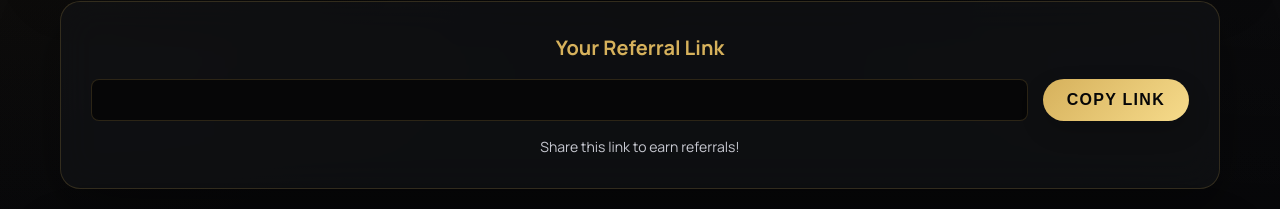
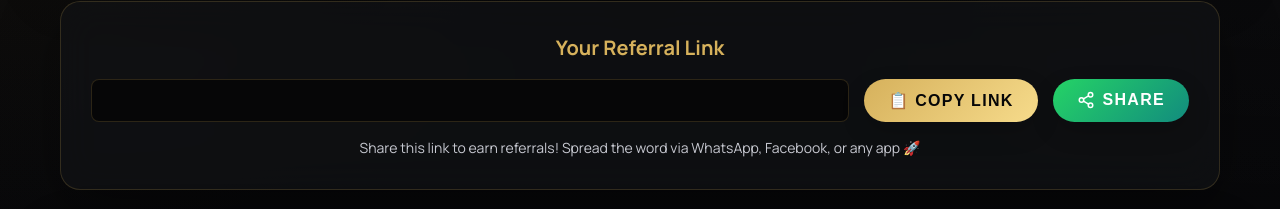
Before and after one commit to AyushPrad2907/thewarrior, a React (Vite) app in the folder frontend/: page /dashboard in a window 1280 px wide. Shown: the part 436-645 px from the top of the page. Built offline with nearby package versions, Linux system fonts and the light colour scheme; no server answers; sample sign-in values are in the browser's storage.

Commit message:
feat: add Share referral link button with Web Share API support

```diff
--- a/frontend/src/pages/UserDashboard.css
+++ b/frontend/src/pages/UserDashboard.css
@@ -93,6 +93,55 @@
   color: var(--text-gray);
   font-size: 14px;
   margin: 0;
+}
+
+/* Share Button */
+.share-btn {
+  display: inline-flex;
+  align-items: center;
+  gap: 8px;
+  padding: 12px 24px;
+  white-space: nowrap;
+  background: linear-gradient(135deg, #25D366 0%, #128C7E 100%);
+  color: #fff;
+  border: none;
+  border-radius: 8px;
+  font-size: 14px;
+  font-weight: 600;
+  cursor: pointer;
+  transition: all 0.3s ease;
+  box-shadow: 0 4px 15px rgba(37, 211, 102, 0.25);
+}
+
+.share-btn:hover {
+  transform: translateY(-2px);
+  box-shadow: 0 6px 25px rgba(37, 211, 102, 0.4);
+  filter: brightness(1.1);
+}
+
+.share-btn:active {
+  transform: translateY(0);
+  box-shadow: 0 2px 10px rgba(37, 211, 102, 0.2);
+}
+
+.share-icon {
+  width: 18px;
+  height: 18px;
+  flex-shrink: 0;
+}
+
+/* Copy button copied state */
+.copy-btn.copied {
+  background: linear-gradient(135deg, var(--success) 0%, #059669 100%) !important;
+  border-color: var(--success) !important;
+  pointer-events: none;
+  animation: copiedPulse 0.4s ease;
+}
+
+@keyframes copiedPulse {
+  0% { transform: scale(1); }
+  50% { transform: scale(1.05); }
+  100% { transform: scale(1); }
 }
 
 .dashboard-section {
@@ -232,8 +281,10 @@
     flex-direction: column;
   }
 
-  .copy-btn {
+  .copy-btn,
+  .share-btn {
     width: 100%;
+    justify-content: center;
   }
 
   .payment-item {
@@ -243,6 +294,7 @@
   }
 
   .copy-btn,
+  .share-btn,
   .browse-btn {
     width: 100%;
   }
--- a/frontend/src/pages/UserDashboard.jsx
+++ b/frontend/src/pages/UserDashboard.jsx
@@ -12,12 +12,53 @@ const UserDashboard = () => {
   const [books, setBooks] = useState([]);
   const [payments, setPayments] = useState([]);
   const [loading, setLoading] = useState(true);
+  const [copied, setCopied] = useState(false);
 
   // UPI IDs States
   const [newUpi, setNewUpi] = useState('');
   const [upiSubmitting, setUpiSubmitting] = useState(false);
   const [upiError, setUpiError] = useState('');
   const [upiSuccess, setUpiSuccess] = useState('');
+
+  const handleCopyLink = async () => {
+    try {
+      await navigator.clipboard.writeText(user?.referralLink || '');
+      setCopied(true);
+      setTimeout(() => setCopied(false), 2000);
+    } catch {
+      // fallback for older browsers
+      const textarea = document.createElement('textarea');
+      textarea.value = user?.referralLink || '';
+      document.body.appendChild(textarea);
+      textarea.select();
+      document.execCommand('copy');
+      document.body.removeChild(textarea);
+      setCopied(true);
+      setTimeout(() => setCopied(false), 2000);
+    }
+  };
+
+  const handleShare = async () => {
+    const shareData = {
+      title: 'Join TheWarrior!',
+      text: `Hey! Check out TheWarrior — use my referral link to sign up and we both benefit! 🚀`,
+      url: user?.referralLink || '',
+    };
+
+    if (navigator.share) {
+      try {
+        await navigator.share(shareData);
+      } catch (err) {
+        // User cancelled share — no action needed
+        if (err.name !== 'AbortError') {
+          console.error('Share failed:', err);
+        }
+      }
+    } else {
+      // Fallback: copy the link for browsers that don't support Web Share API
+      handleCopyLink();
+    }
+  };
 
   const handleAddUpi = async (e) => {
     e.preventDefault();
@@ -235,13 +276,26 @@ const UserDashboard = () => {
             className="referral-input"
           />
           <button
-            onClick={() => navigator.clipboard.writeText(user?.referralLink || '')}
-            className="btn btn-primary copy-btn"
+            onClick={handleCopyLink}
+            className={`btn btn-primary copy-btn ${copied ? 'copied' : ''}`}
           >
-            Copy Link
+            {copied ? '✓ Copied!' : '📋 Copy Link'}
+          </button>
+          <button
+            onClick={handleShare}
+            className="btn share-btn"
+          >
+            <svg className="share-icon" viewBox="0 0 24 24" fill="none" stroke="currentColor" strokeWidth="2" strokeLinecap="round" strokeLinejoin="round">
+              <circle cx="18" cy="5" r="3"/>
+              <circle cx="6" cy="12" r="3"/>
+              <circle cx="18" cy="19" r="3"/>
+              <line x1="8.59" y1="13.51" x2="15.42" y2="17.49"/>
+              <line x1="15.41" y1="6.51" x2="8.59" y2="10.49"/>
+            </svg>
+            Share
           </button>
         </div>
-        <p className="referral-note">Share this link to earn referrals!</p>
+        <p className="referral-note">Share this link to earn referrals! Spread the word via WhatsApp, Facebook, or any app 🚀</p>
       </div>
 
       {/* UPI IDs Management */}
```
